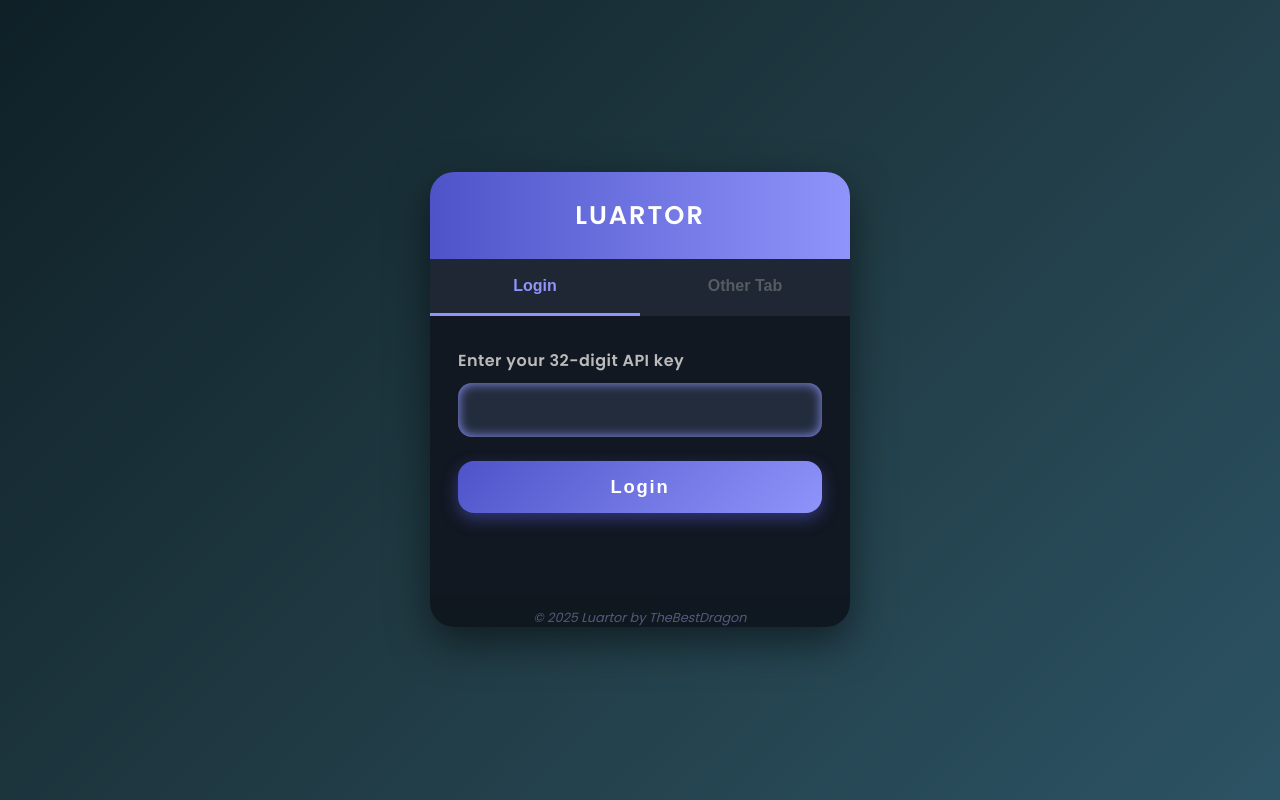
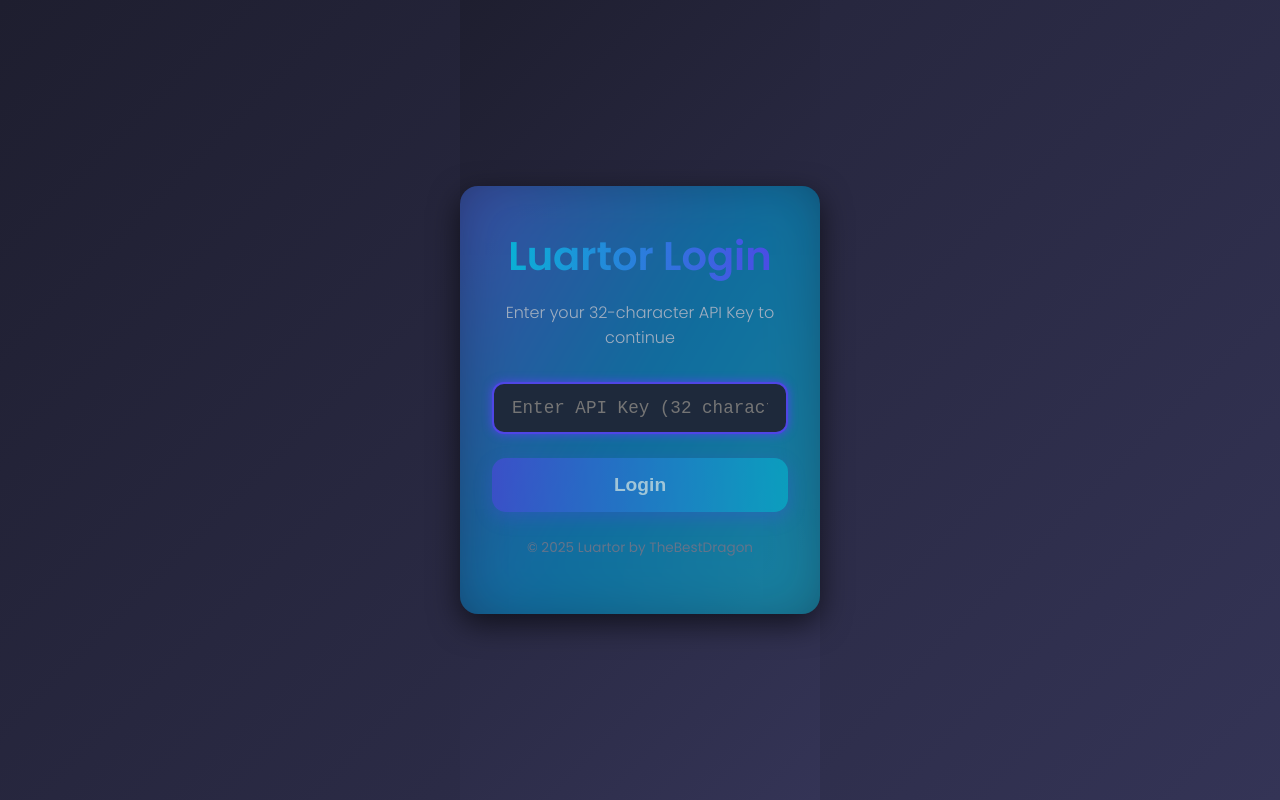
Before and after one commit to RealMaybecool/Luartor, a plain HTML site: page login.html in a window 1280 px wide. Drawn offline with Linux system fonts and the light colour scheme.

Commit message:
Update login.html

```diff
--- a/login.html
+++ b/login.html
@@ -1,277 +1,256 @@
 <!DOCTYPE html>
-<html lang="en" >
+<html lang="en">
 <head>
-  <meta charset="UTF-8" /><meta name="viewport" content="width=device-width, initial-scale=1" />
-  <title>Luartor | API Key Login</title>
+<meta charset="UTF-8" />
+<meta name="viewport" content="width=device-width, initial-scale=1" />
+<title>Luartor Login</title>
+<link href="https://fonts.googleapis.com/css2?family=Poppins:wght@300;400;600&display=swap" rel="stylesheet" />
 <style>
-    @import url('https://fonts.googleapis.com/css2?family=Poppins:wght@400;600&display=swap');
-    *{box-sizing:border-box;user-select:none}
-    body {
-      margin:0;
-      height:100vh;
-      background: linear-gradient(135deg,#0f2027,#203a43,#2c5364);
-      font-family:'Poppins',sans-serif;
-      display:flex;
-      justify-content:center;
-      align-items:center;
-      overflow:hidden;
-      color:#eee;
+  :root {
+    --primary: #4f46e5;
+    --secondary: #06b6d4;
+    --dark: #0f172a;
+    --light: #f8fafc;
+    --error: #ef4444;
+    --success: #10b981;
   }
-    #app {
-      background:rgba(15,22,30,0.95);
-      border-radius:24px;
-      box-shadow:0 15px 40px rgba(0,0,0,0.5);
-      width:420px;
-      max-width:90vw;
-      overflow:hidden;
-      display:flex;
-      flex-direction:column;
-      animation:fadeInScale 0.6s ease forwards;
+  * {
+    margin: 0; padding: 0; box-sizing: border-box;
   }
-    @keyframes fadeInScale {
-      0% {opacity:0;transform:scale(0.8)}
-      100% {opacity:1;transform:scale(1)}
+  body, html {
+    height: 100%;
+    font-family: 'Poppins', sans-serif;
+    background: linear-gradient(135deg, #1e1e2f, #343456);
+    display: flex;
+    justify-content: center;
+    align-items: center;
+    color: var(--light);
   }
-    header {
-      background:linear-gradient(90deg,#4e54c8,#8f94fb);
-      padding:24px;
-      font-weight:600;
-      font-size:1.6rem;
-      text-align:center;
-      letter-spacing:2px;
-      color:#fff;
-      box-shadow:0 4px 8px rgba(78,84,200,0.5);
-      user-select:none;
+  #login-container {
+    background: rgba(15, 23, 42, 0.9);
+    border-radius: 18px;
+    padding: 40px 32px;
+    width: 360px;
+    box-shadow: 0 10px 30px rgba(0,0,0,0.6);
+    text-align: center;
+    position: relative;
+    overflow: hidden;
   }
-    nav {
-      display:flex;
-      background:#1e2733;
-      user-select:none;
+  #login-container::before {
+    content: '';
+    position: absolute;
+    width: 120%;
+    height: 120%;
+    background: linear-gradient(120deg, #6366f1, #0ea5e9, #22d3ee);
+    animation: slidebg 6s linear infinite;
+    top: -10%;
+    left: -10%;
+    filter: blur(40px);
+    opacity: 0.6;
+    z-index: 0;
+    border-radius: 18px;
   }
-    nav button {
-      flex:1;
-      background:none;
-      border:none;
-      padding:18px 0;
-      font-weight:600;
-      color:#aaa;
-      cursor:pointer;
-      font-size:1rem;
-      transition:color 0.3s ease;
-      border-bottom:3px solid transparent;
+  @keyframes slidebg {
+    0% {background-position: 0% 50%;}
+    50% {background-position: 100% 50%;}
+    100% {background-position: 0% 50%;}
   }
-    nav button.active {
-      color:#8f94fb;
-      border-bottom:3px solid #8f94fb;
-      cursor:default;
+  #login-container * {
+    position: relative;
+    z-index: 1;
   }
-    nav button:hover:not(.active) {
-      color:#d0d0ff;
+  h1 {
+    font-weight: 700;
+    font-size: 2.5rem;
+    margin-bottom: 14px;
+    background: linear-gradient(90deg, var(--secondary), var(--primary));
+    -webkit-background-clip: text;
+    -webkit-text-fill-color: transparent;
   }
-    main {
-      padding:32px 28px 40px;
-      background:#121822;
-      flex-grow:1;
-      display:flex;
-      flex-direction:column;
-      justify-content:center;
-      position:relative;
+  p.subtitle {
+    color: #a0aec0;
+    margin-bottom: 32px;
+    font-weight: 300;
   }
-    label {
-      display:block;
-      font-weight:600;
-      margin-bottom:10px;
-      letter-spacing:0.03em;
-      color:#bbb;
+  form {
+    display: flex;
+    flex-direction: column;
+    gap: 24px;
   }
-    input[type=text] {
-      width:100%;
-      padding:14px 18px;
-      font-size:1.1rem;
-      border-radius:14px;
-      border:none;
-      outline:none;
-      background:#222c3c;
-      color:white;
-      transition:box-shadow 0.3s ease;
-      box-shadow: inset 0 0 6px rgba(143,148,251,0.2);
-      font-family:'Poppins',sans-serif;
-      letter-spacing:0.05em;
+  input[type="text"] {
+    padding: 14px 18px;
+    border-radius: 12px;
+    border: 2px solid #334155;
+    background: #1e293b;
+    color: var(--light);
+    font-size: 1.1rem;
+    font-weight: 500;
+    transition: border-color 0.3s ease;
+    font-family: monospace;
   }
-    input[type=text]:focus {
-      box-shadow: inset 0 0 12px #8f94fb;
+  input[type="text"]:focus {
+    outline: none;
+    border-color: var(--primary);
+    box-shadow: 0 0 10px var(--primary);
   }
-    button.login-btn {
-      margin-top:24px;
-      padding:15px 0;
-      background: linear-gradient(135deg,#4e54c8,#8f94fb);
-      border:none;
-      border-radius:16px;
-      color:white;
-      font-weight:700;
-      font-size:1.15rem;
-      letter-spacing:0.1em;
-      cursor:pointer;
-      box-shadow:0 6px 15px rgba(78,84,200,0.5);
-      transition:background 0.3s ease,box-shadow 0.3s ease;
-      user-select:none;
-      display:flex;
-      justify-content:center;
-      align-items:center;
-      gap:10px;
+  input[type="text"].invalid {
+    border-color: var(--error);
+    animation: shake 0.3s ease;
   }
-    button.login-btn:hover:not(:disabled) {
-      background: linear-gradient(135deg,#675ee3,#a3a8f9);
-      box-shadow: 0 10px 20px rgba(105, 94, 227, 0.7);
+  @keyframes shake {
+    0%, 100% { transform: translateX(0); }
+    25%, 75% { transform: translateX(-6px); }
+    50% { transform: translateX(6px); }
   }
-    button.login-btn:disabled {
-      cursor:not-allowed;
-      background:#444a6a;
-      box-shadow:none;
-      color:#999;
+  button[type="submit"] {
+    padding: 16px 0;
+    border-radius: 14px;
+    border: none;
+    background: linear-gradient(90deg, var(--primary), var(--secondary));
+    color: white;
+    font-size: 1.2rem;
+    font-weight: 700;
+    cursor: pointer;
+    box-shadow: 0 6px 18px rgba(79, 70, 229, 0.5);
+    transition: background 0.4s ease;
   }
-    .message {
-      margin-top:22px;
-      font-weight:600;
-      min-height:1.4em;
-      text-align:center;
-      letter-spacing:0.05em;
-      user-select:none;
-      opacity:0;
-      transition:opacity 0.4s ease;
+  button[type="submit"]:hover:not(:disabled) {
+    background: linear-gradient(90deg, #6366f1, #22d3ee);
   }
-    .message.show {
-      opacity:1;
+  button[type="submit"]:disabled {
+    opacity: 0.6;
+    cursor: not-allowed;
   }
-    .message.success {
-      color:#6dd400;
-      text-shadow:0 0 6px #6dd400aa;
+  .status-msg {
+    margin-top: 18px;
+    font-size: 1rem;
+    min-height: 24px;
+    font-weight: 600;
   }
-    .message.error {
-      color:#ff5c5c;
-      text-shadow:0 0 6px #ff5c5caa;
+  .error {
+    color: var(--error);
   }
-    .footer {
-      text-align:center;
-      font-size:0.8rem;
-      color:#555a7b;
-      margin-top:12px;
-      user-select:none;
-      font-style:italic;
+  .success {
+    color: var(--success);
   }
-    .spinner {
-      border:3px solid #eee3;
-      border-top:3px solid #8f94fb;
-      border-radius:50%;
-      width:20px;
-      height:20px;
-      animation:spin 1s linear infinite;
-      margin-left:10px;
+  .loading-spinner {
+    border: 4px solid rgba(255, 255, 255, 0.2);
+    border-top: 4px solid var(--secondary);
+    border-radius: 50%;
+    width: 28px;
+    height: 28px;
+    margin: 0 auto;
+    animation: spin 1s linear infinite;
+    display: none;
+  }
+  .loading-spinner.active {
+    display: block;
   }
   @keyframes spin {
-      0%{transform:rotate(0deg)}
-      100%{transform:rotate(360deg)}
+    to { transform: rotate(360deg); }
+  }
+  footer {
+    position: absolute;
+    bottom: 16px;
+    width: 100%;
+    font-size: 0.85rem;
+    color: #64748b;
+    user-select: none;
   }
 </style>
 </head>
 <body>
-  <div id="app" role="main" aria-label="Luartor API Key Login">
-    <header>LUARTOR</header>
-    <nav aria-label="Main Navigation">
-      <button class="active" aria-current="page" id="tab-login" tabindex="0">Login</button>
-      <button disabled style="opacity:.4;cursor:not-allowed;" tabindex="-1">Other Tab</button>
-    </nav>
-    <main>
-      <label for="apiKeyInput">Enter your 32-digit API key</label>
-      <input id="apiKeyInput" type="text" maxlength="32" autocomplete="off" spellcheck="false" inputmode="text" aria-describedby="msg" aria-required="true" autofocus />
-      <button id="loginBtn" class="login-btn" disabled>Loading keys<span class="spinner"></span></button>
-      <div id="msg" class="message" aria-live="polite"></div>
-    </main>
-    <div class="footer">© 2025 Luartor by TheBestDragon</div>
+<div id="login-container" role="main" aria-labelledby="login-title" aria-describedby="login-desc">
+  <h1 id="login-title">Luartor Login</h1>
+  <p class="subtitle" id="login-desc">Enter your 32-character API Key to continue</p>
+  <form id="loginForm" novalidate autocomplete="off" aria-live="polite" aria-busy="false">
+    <input
+      type="text"
+      id="apiKeyInput"
+      name="apiKey"
+      placeholder="Enter API Key (32 characters)"
+      aria-required="true"
+      aria-describedby="errorMessage"
+      maxlength="36"
+      pattern="[A-Za-z0-9\-]{32,}"
+      spellcheck="false"
+      inputmode="text"
+      autofocus
+      autocomplete="off"
+      />
+    <button type="submit" id="loginBtn" disabled>Login</button>
+  </form>
+  <div class="loading-spinner" role="status" aria-live="polite" aria-label="Loading" id="loadingSpinner"></div>
+  <div class="status-msg" id="errorMessage" role="alert" aria-live="assertive"></div>
+  <footer>© 2025 Luartor by TheBestDragon</footer>
 </div>
+
 <script>
 (() => {
-      const url = 'https://raw.githubusercontent.com/RealMaybecool/Luartor/refs/heads/main/apikey.json'
-      const input = document.getElementById('apiKeyInput')
-      const btn = document.getElementById('loginBtn')
-      const msg = document.getElementById('msg')
+  const input = document.getElementById('apiKeyInput');
+  const loginBtn = document.getElementById('loginBtn');
+  const form = document.getElementById('loginForm');
+  const errorMsg = document.getElementById('errorMessage');
+  const loadingSpinner = document.getElementById('loadingSpinner');
 
-      let keys = {}
-      let loading = true
-      let refreshInterval = 120000
-      let lastCheck = 0
+  const keysUrl = 'https://raw.githubusercontent.com/RealMaybecool/Luartor/refs/heads/main/apikey.json';
 
-      function setMessage(text = '', type = '') {
-        msg.textContent = text
-        msg.className = 'message show ' + (type || '')
-      }
-      function clearMessage() {
-        msg.textContent = ''
-        msg.className = 'message'
+  function validateInput(val) {
+    return /^[A-Za-z0-9\-]{32}$/.test(val);
   }
 
-      function validateFormat(k) {
-        return /^[a-zA-Z0-9]{32}$/.test(k)
+  function setLoading(isLoading) {
+    form.setAttribute('aria-busy', isLoading.toString());
+    loadingSpinner.classList.toggle('active', isLoading);
+    loginBtn.disabled = isLoading || !validateInput(input.value.trim());
+    input.disabled = isLoading;
   }
 
-      async function fetchKeys() {
+  input.addEventListener('input', () => {
+    const val = input.value.trim();
+    if(validateInput(val)) {
+      input.classList.remove('invalid');
+      errorMsg.textContent = '';
+      loginBtn.disabled = false;
+    } else {
+      loginBtn.disabled = true;
+      if(val.length > 0) input.classList.add('invalid');
+      else input.classList.remove('invalid');
+      errorMsg.textContent = '';
+    }
+  });
+
+  form.addEventListener('submit', async e => {
+    e.preventDefault();
+    const key = input.value.trim();
+    if(!validateInput(key)) {
+      input.classList.add('invalid');
+      errorMsg.textContent = 'API key must be exactly 32 characters (letters, numbers, or dashes).';
+      return;
+    }
+    setLoading(true);
+    errorMsg.textContent = '';
     try {
-          btn.disabled = true
-          btn.innerHTML = 'Loading keys<span class="spinner"></span>'
-          const res = await fetch(url, {cache: "no-store"})
-          if(!res.ok) throw new Error('Fetch error')
-          keys = await res.json()
-          btn.disabled = false
-          btn.textContent = 'Login'
-          clearMessage()
-          loading = false
-          lastCheck = Date.now()
-        } catch {
-          setMessage('Failed to load API keys. Retrying in 10s...', 'error')
-          btn.textContent = 'Retrying...'
-          btn.disabled = true
-          setTimeout(fetchKeys, 10000)
+      const res = await fetch(keysUrl + `?t=${Date.now()}`, {cache: 'no-store'});
+      if(!res.ok) throw new Error(`Failed to fetch keys (status ${res.status})`);
+      const json = await res.json();
+      const found = Object.entries(json).find(([k]) => k.toLowerCase() === key.toLowerCase());
+      if(!found) {
+        errorMsg.textContent = 'Invalid API key. Please check and try again.';
+        input.classList.add('invalid');
+        setLoading(false);
+        return;
       }
+      const company = found[1];
+      setLoading(false);
+      errorMsg.textContent = '';
+      window.location.href = `dashboard.html?company=${encodeURIComponent(company)}`;
+    } catch(err) {
+      errorMsg.textContent = 'Error connecting to key database. Please try again later.';
+      setLoading(false);
     }
-      function enableOrDisableBtn() {
-        btn.disabled = loading || !validateFormat(input.value.trim())
-      }
-      btn.onclick = () => {
-        const val = input.value.trim()
-        if(!validateFormat(val)) {
-          setMessage('Invalid key format. Must be 32 alphanumeric chars.', 'error')
-          return
-        }
-        if(!keys || Object.keys(keys).length===0) {
-          setMessage('API keys not loaded yet.', 'error')
-          return
-        }
-        if(keys.hasOwnProperty(val)) {
-          const company = keys[val]
-          setMessage(`✅ Valid key! Company: ${company}`, 'success')
-          btn.disabled = true
-          input.disabled = true
-          clearInterval(refreshTimer)
-          setTimeout(() => {
-            window.location.href = `dashboard.html?company=${encodeURIComponent(company)}`
-          }, 1500)
-        } else {
-          setMessage('❌ Invalid API key.', 'error')
-        }
-      }
-      input.addEventListener('input', () => {
-        clearMessage()
-        enableOrDisableBtn()
-      })
-      input.addEventListener('keyup', e => {
-        if(e.key==='Enter' && !btn.disabled) btn.click()
-      })
-
-      fetchKeys()
-      const refreshTimer = setInterval(() => {
-        if(Date.now() - lastCheck >= refreshInterval) fetchKeys()
-      }, 15000)
-    })()
+  });
+})();
 </script>
 </body>
 </html>
```
Lines whose indentation alone changed are shown as unchanged.
